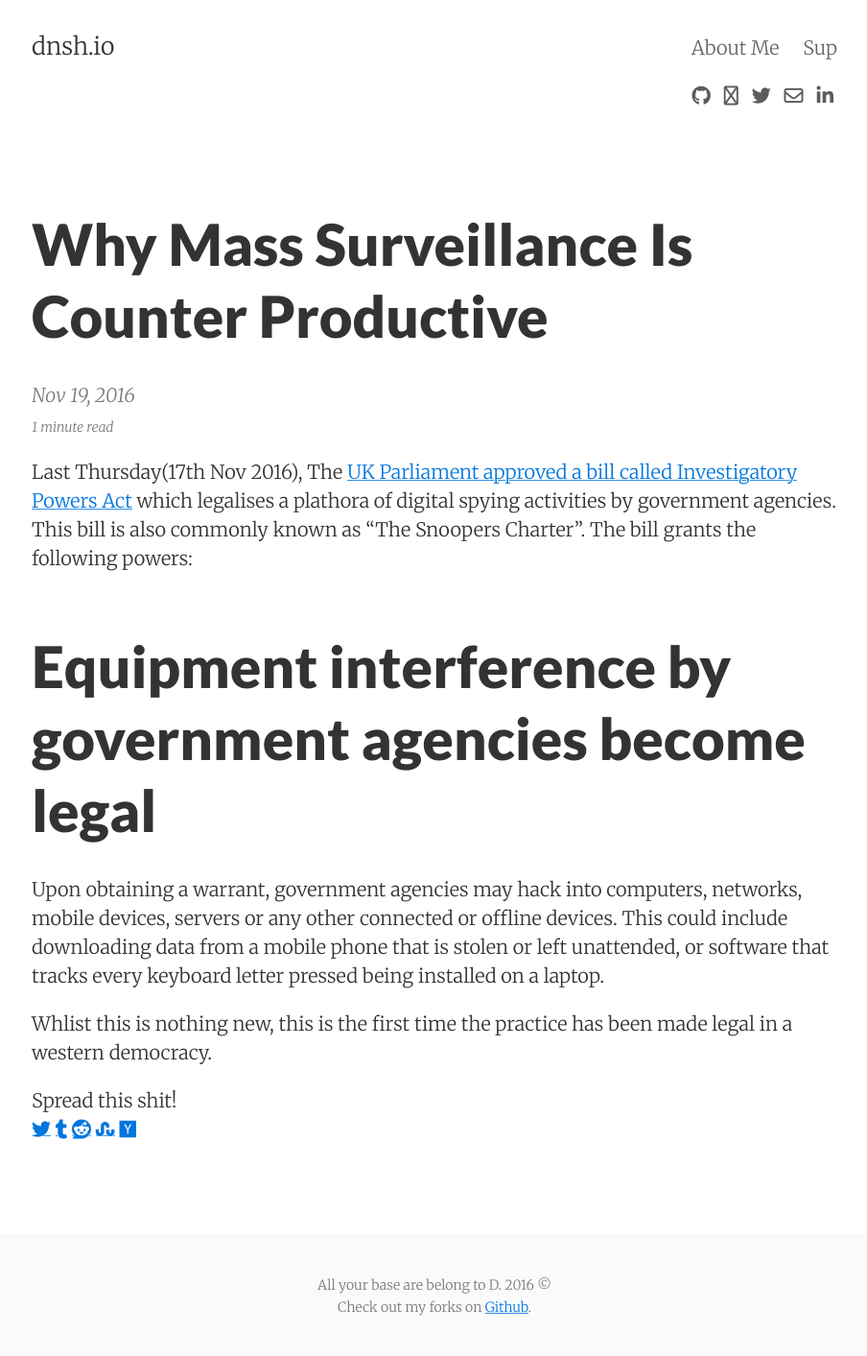
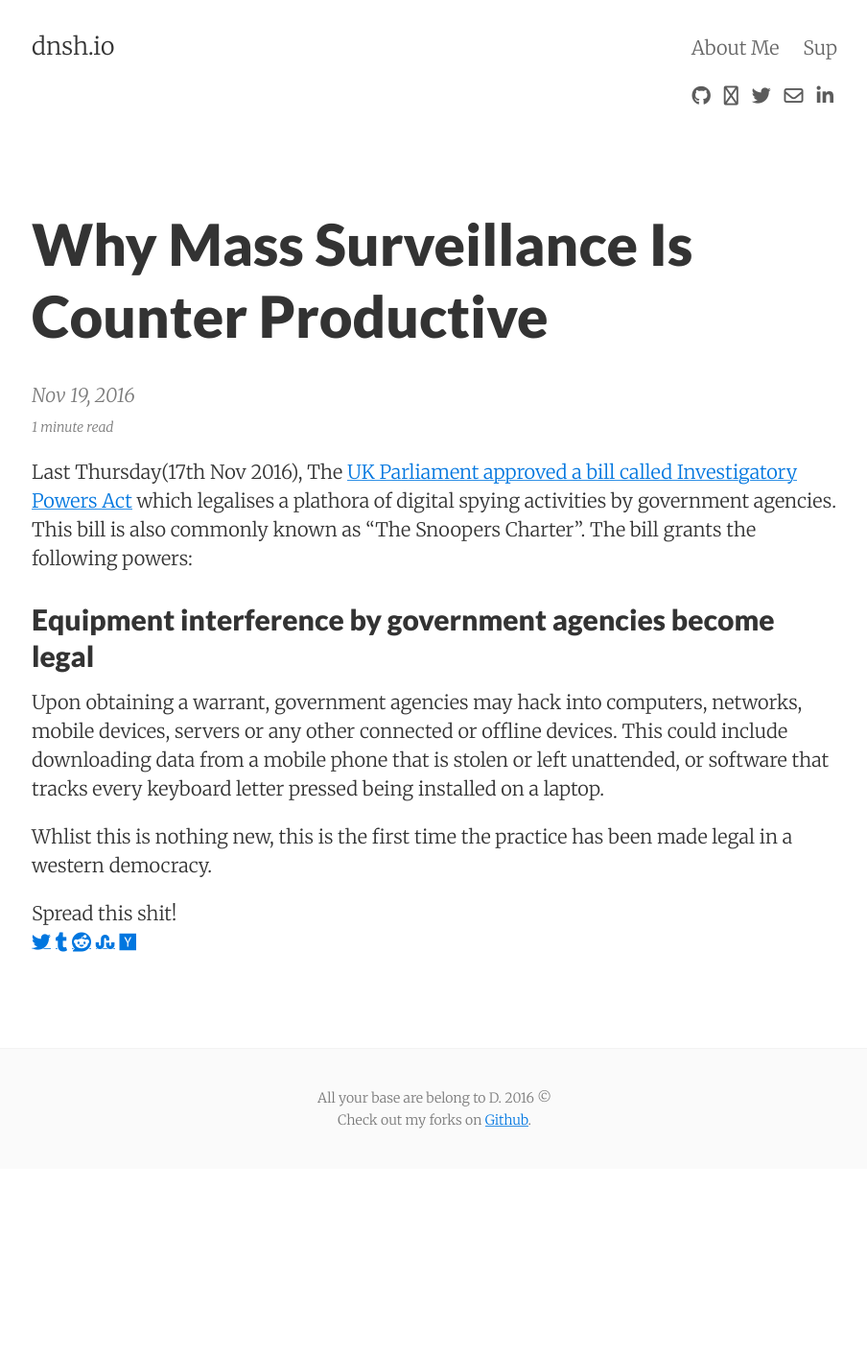
Before and after one commit to dnshio/dnshio.github.io, a Jekyll site: the page built from _posts/2016-11-19-why-mass-surveillance-is-counter-productive.md, in a window 1280 px wide. Shown: the whole page at 96% size, without its empty margins (187-1091 px from the left). Built offline with Jekyll 4.4.1, drawn with Linux system fonts in a browser that asks for light colours; nearby versions of some CDN libraries; comment, search, counter and statistics services are not loaded; after the commit the page ends 1218 px from its top, so only the background shows below that.

```diff
--- a/_posts/2016-11-19-why-mass-surveillance-is-counter-productive.md
+++ b/_posts/2016-11-19-why-mass-surveillance-is-counter-productive.md
@@ -10,7 +10,7 @@ tags:
 ---
 Last Thursday(17th Nov 2016), The [UK Parliament approved a bill called Investigatory Powers Act](https://www.theguardian.com/world/2016/nov/19/extreme-surveillance-becomes-uk-law-with-barely-a-whimper) which legalises a plathora of digital spying activities by government agencies. This bill is also commonly known as "The Snoopers Charter". The bill grants the following powers:
 
-# Equipment interference by government agencies become legal
+## Equipment interference by government agencies become legal
 Upon obtaining a warrant, government agencies may hack into computers, networks, mobile devices, servers or any other connected or offline devices.
 This could include downloading data from a mobile phone that is stolen or left unattended, or software that tracks every keyboard letter pressed being installed on a laptop.
 
```
